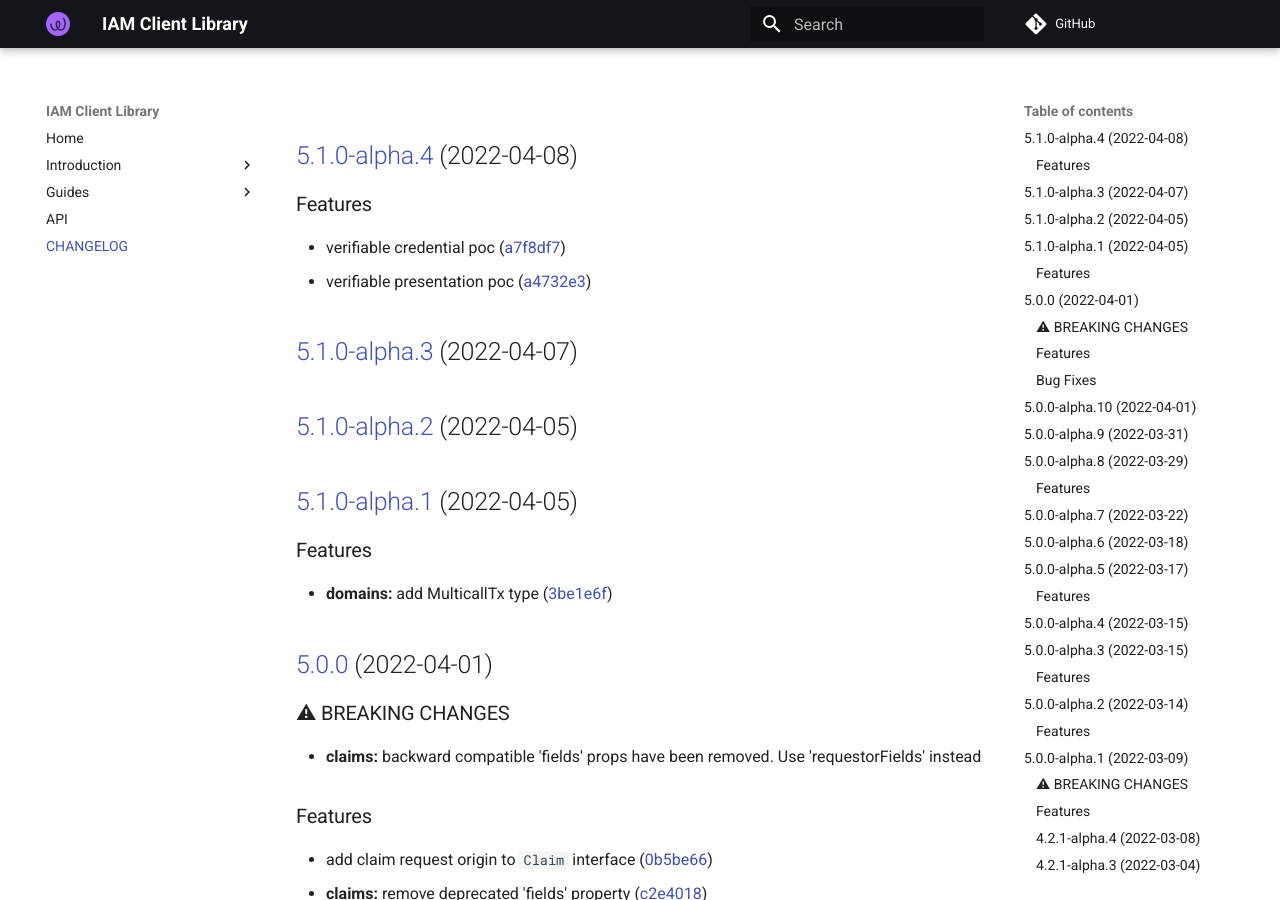
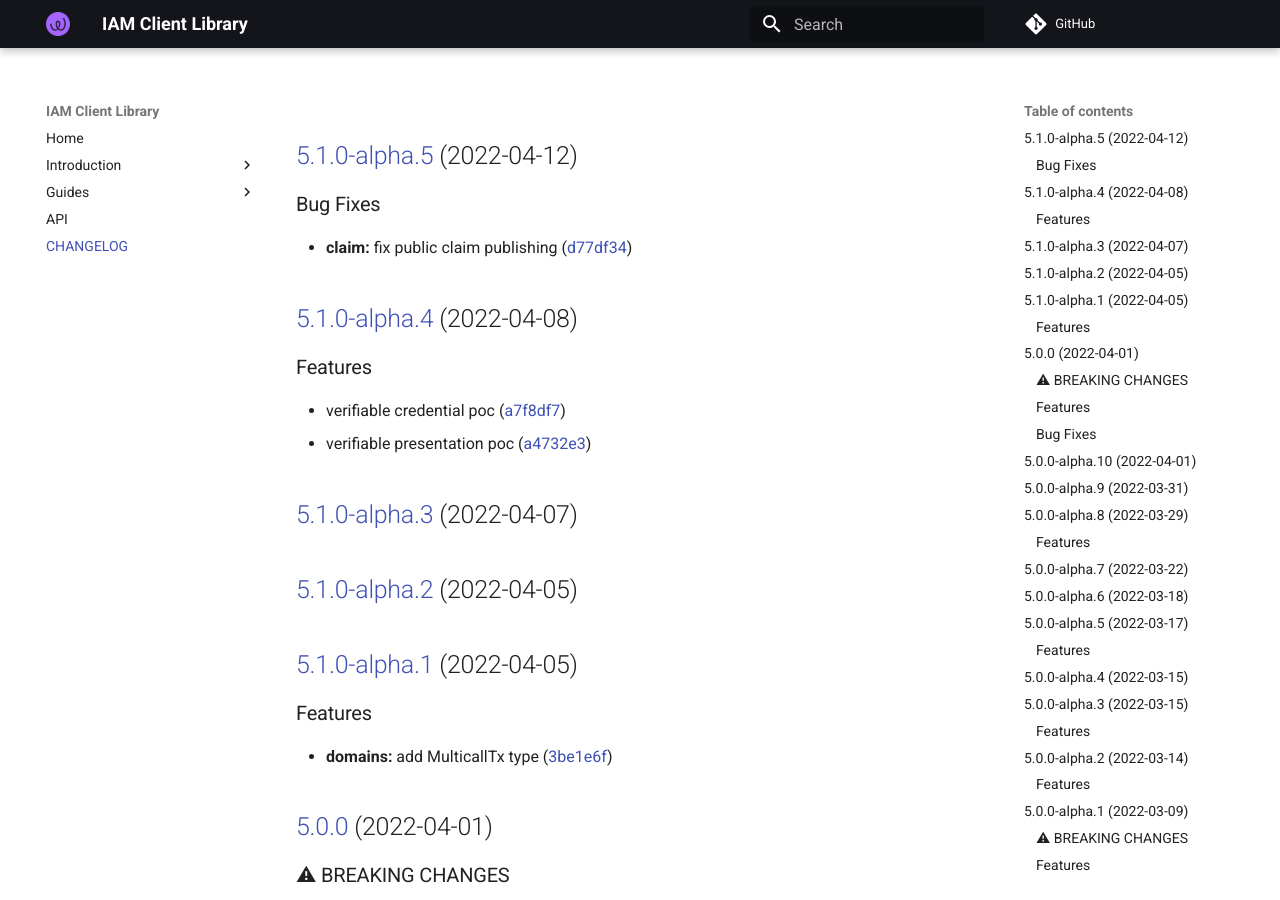
Before and after one commit to energywebfoundation/iam-client-lib, an MkDocs documentation site: the page built from docs/CHANGELOG.md, in a window 1280 px wide and 900 px high. Built offline with MkDocs 1.6.1 and Material for MkDocs 9.7.7, drawn with Linux system fonts in a browser that asks for light colours; comment, search, counter and statistics services are not loaded.

Commit message:
chore(release): 5.1.0-alpha.5 [skip ci]
## [5.1.0-alpha.5](https://github.com/energywebfoundation/iam-client-lib/compare/v5.1.0-alpha.4...v5.1.0-alpha.5) (2022-04-12)

### Bug Fixes

* **claim:** fix public claim publishing ([d77df34](https://github.com/energywebfoundation/iam-client-lib/commit/d77df340c4a1b204ee9fe23c2d71ea4b17074391))

```diff
--- a/docs/CHANGELOG.md
+++ b/docs/CHANGELOG.md
@@ -1,3 +1,10 @@
+## [5.1.0-alpha.5](https://github.com/energywebfoundation/iam-client-lib/compare/v5.1.0-alpha.4...v5.1.0-alpha.5) (2022-04-12)
+
+
+### Bug Fixes
+
+* **claim:** fix public claim publishing ([d77df34](https://github.com/energywebfoundation/iam-client-lib/commit/d77df340c4a1b204ee9fe23c2d71ea4b17074391))
+
 ## [5.1.0-alpha.4](https://github.com/energywebfoundation/iam-client-lib/compare/v5.1.0-alpha.3...v5.1.0-alpha.4) (2022-04-08)
 
 
--- a/package.json
+++ b/package.json
@@ -1,6 +1,6 @@
 {
   "name": "iam-client-lib",
-  "version": "5.1.0-alpha.4",
+  "version": "5.1.0-alpha.5",
   "description": "Library for Decentralized Identity and Access Management",
   "main": "dist/index.js",
   "module": "dist/index.esm.js",
```
